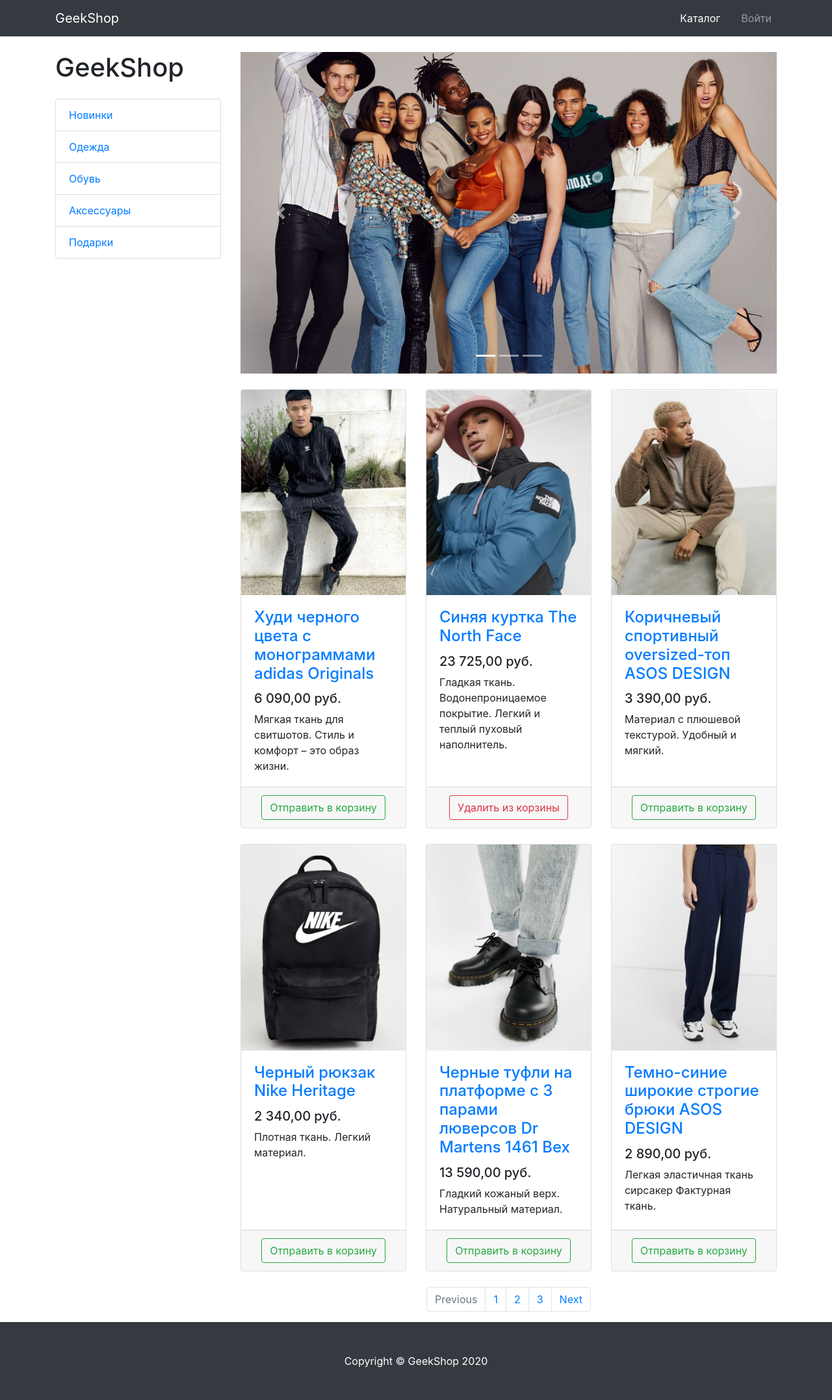
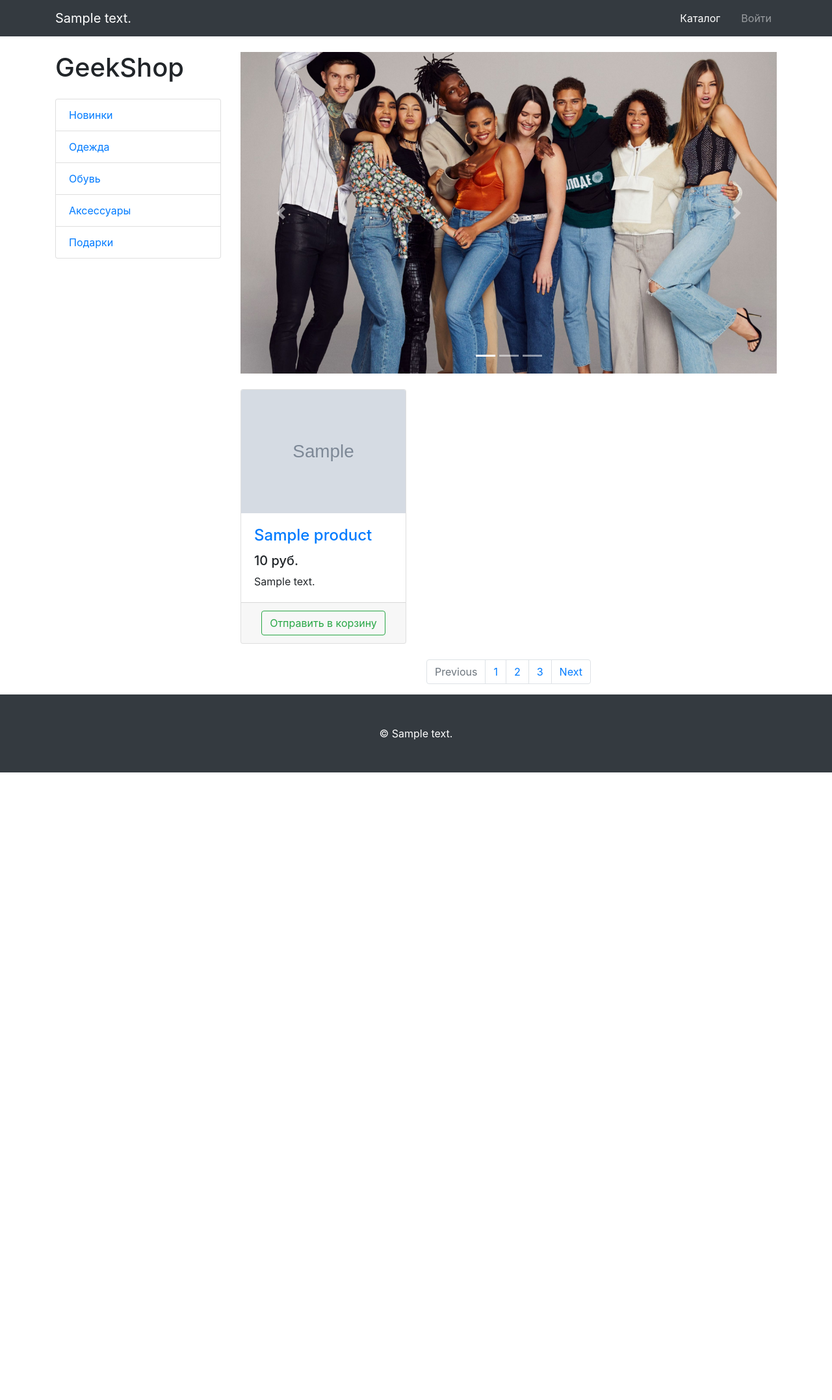
Before and after one commit to AndrewSanat/GB_2.3-Basics-of-Django-Framework, a Django app: template products/templates/products/products.html in a window 1280 px wide. Shown: the whole page at 65% size. After the commit the page ends 1189 px from the top, so only its background shows below. Run offline with Django 3.2, Linux system fonts and the light colour scheme; the template is opened without the code that fills it: most values are stand-ins (such as "Sample title", 1, 10 or a date in 2020); grey boxes marked "Sample" are stand-in pictures; some libraries are stand-ins or nearby versions.

Commit message:
1. Организовать вывод динамического контента на страницах index и products (список товаров, заголовок страницы).

```diff
--- a/products/templates/products/products.html
+++ b/products/templates/products/products.html
@@ -8,7 +8,7 @@
     <meta name="description" content="">
     <meta name="author" content="">
 
-    <title>GeekShop - Каталог</title>
+    <title>{{ title }}</title>
 
     <!-- Bootstrap core CSS -->
     <link href="/static/vendor/bootstrap/css/bootstrap.min.css" rel="stylesheet">
@@ -23,7 +23,7 @@
 <!-- Navigation -->
 <nav class="navbar navbar-expand-lg navbar-dark bg-dark fixed-top">
     <div class="container">
-        <a class="navbar-brand" href="index.html">GeekShop</a>
+        <a class="navbar-brand" href="index.html">{{ navigationText }}</a>
         <button class="navbar-toggler" type="button" data-toggle="collapse" data-target="#navbarResponsive"
                 aria-controls="navbarResponsive" aria-expanded="false" aria-label="Toggle navigation">
             <span class="navbar-toggler-icon"></span>
@@ -94,126 +94,27 @@
 
             <div class="row">
 
-                <div class="col-lg-4 col-md-6 mb-4">
+                {% for product in products %}
+                    <div class="col-lg-4 col-md-6 mb-4">
                     <div class="card h-100">
                         <a href="#">
                             <img class="card-img-top"
-                                 src="/static/vendor/img/products/Adidas-hoodie.png"
+                                 src="{{ product.image }}"
                                  alt="">
                         </a>
                         <div class="card-body">
                             <h4 class="card-title">
-                                <a href="#">Худи черного цвета с монограммами adidas Originals</a>
+                                <a href="#">{{ product.name }}</a>
                             </h4>
-                            <h5>6 090,00 руб.</h5>
-                            <p class="card-text">Мягкая ткань для свитшотов. Стиль и комфорт – это образ жизни.</p>
+                            <h5>{{ product.price }} руб.</h5>
+                            <p class="card-text">{{ product.description }}</p>
                         </div>
                         <div class="card-footer text-center">
                             <button type="button" class="btn btn-outline-success">Отправить в корзину</button>
                         </div>
                     </div>
                 </div>
-
-                <div class="col-lg-4 col-md-6 mb-4">
-                    <div class="card h-100">
-                        <a href="#">
-                            <img class="card-img-top"
-                                 src="/static/vendor/img/products/Blue-jacket-The-North-Face.png" alt="">
-                        </a>
-                        <div class="card-body">
-                            <h4 class="card-title">
-                                <a href="#">Синяя куртка The North Face</a>
-                            </h4>
-                            <h5>23 725,00 руб.</h5>
-                            <p class="card-text">
-                                Гладкая ткань. Водонепроницаемое покрытие. Легкий и теплый пуховый наполнитель.
-                            </p>
-                        </div>
-                        <div class="card-footer text-center">
-                            <button type="button" class="btn btn-outline-danger">Удалить из корзины</button>
-                        </div>
-                    </div>
-                </div>
-
-                <div class="col-lg-4 col-md-6 mb-4">
-                    <div class="card h-100">
-                        <a href="#">
-                            <img class="card-img-top"
-                                 src="/static/vendor/img/products/Brown-sports-oversized-top-ASOS-DESIGN.png"
-                                 alt="">
-                        </a>
-                        <div class="card-body">
-                            <h4 class="card-title">
-                                <a href="#">Коричневый спортивный oversized-топ ASOS DESIGN</a>
-                            </h4>
-                            <h5>3 390,00 руб.</h5>
-                            <p class="card-text">Материал с плюшевой текстурой. Удобный и мягкий.</p>
-                        </div>
-                        <div class="card-footer text-center">
-                            <button type="button" class="btn btn-outline-success">Отправить в корзину</button>
-                        </div>
-                    </div>
-                </div>
-
-                <div class="col-lg-4 col-md-6 mb-4">
-                    <div class="card h-100">
-                        <a href="#">
-                            <img class="card-img-top"
-                                 src="/static/vendor/img/products/Black-Nike-Heritage-backpack.png"
-                                 alt="">
-                        </a>
-                        <div class="card-body">
-                            <h4 class="card-title">
-                                <a href="#">Черный рюкзак Nike Heritage</a>
-                            </h4>
-                            <h5>2 340,00 руб.</h5>
-                            <p class="card-text">Плотная ткань. Легкий материал.</p>
-                        </div>
-                        <div class="card-footer text-center">
-                            <button type="button" class="btn btn-outline-success">Отправить в корзину</button>
-                        </div>
-                    </div>
-                </div>
-
-                <div class="col-lg-4 col-md-6 mb-4">
-                    <div class="card h-100">
-                        <a href="#">
-                            <img class="card-img-top"
-                                 src="/static/vendor/img/products/Black-Dr-Martens-shoes.png"
-                                 alt="">
-                        </a>
-                        <div class="card-body">
-                            <h4 class="card-title">
-                                <a href="#">Черные туфли на платформе с 3 парами люверсов Dr Martens 1461 Bex</a>
-                            </h4>
-                            <h5>13 590,00 руб.</h5>
-                            <p class="card-text">Гладкий кожаный верх. Натуральный материал.</p>
-                        </div>
-                        <div class="card-footer text-center">
-                            <button type="button" class="btn btn-outline-success">Отправить в корзину</button>
-                        </div>
-                    </div>
-                </div>
-
-                <div class="col-lg-4 col-md-6 mb-4">
-                    <div class="card h-100">
-                        <a href="#">
-                            <img class="card-img-top"
-                                 src="/static/vendor/img/products/Dark-blue-wide-leg-ASOs-DESIGN-trousers.png"
-                                 alt="">
-                        </a>
-                        <div class="card-body">
-                            <h4 class="card-title">
-                                <a href="#">Темно-синие широкие строгие брюки ASOS DESIGN</a>
-                            </h4>
-                            <h5>2 890,00 руб.</h5>
-                            <p class="card-text">Легкая эластичная ткань сирсакер Фактурная ткань.</p>
-                        </div>
-                        <div class="card-footer text-center">
-                            <button type="button" class="btn btn-outline-success">Отправить в корзину</button>
-                        </div>
-                    </div>
-                </div>
+                {% endfor %}
 
             </div>
 
@@ -241,7 +142,7 @@
 <!-- Footer -->
 <footer class="py-5 bg-dark">
     <div class="container">
-        <p class="m-0 text-center text-white">Copyright &copy; GeekShop 2020</p>
+        <p class="m-0 text-center text-white">&copy; {{ copyrightText }}</p>
     </div>
     <!-- /.container -->
 </footer>
```
Also changed, not shown: products/templates/products/index.html (+4 -7 lines), products/views.py (+52 -2 lines).
